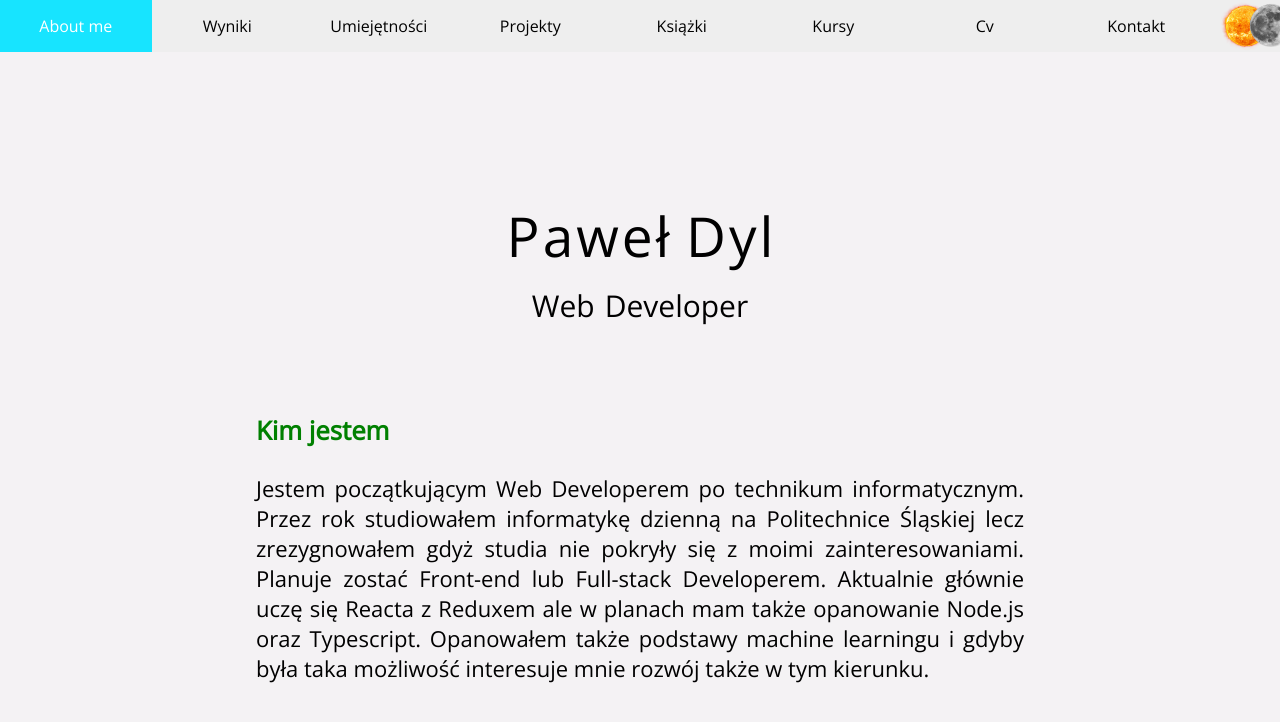
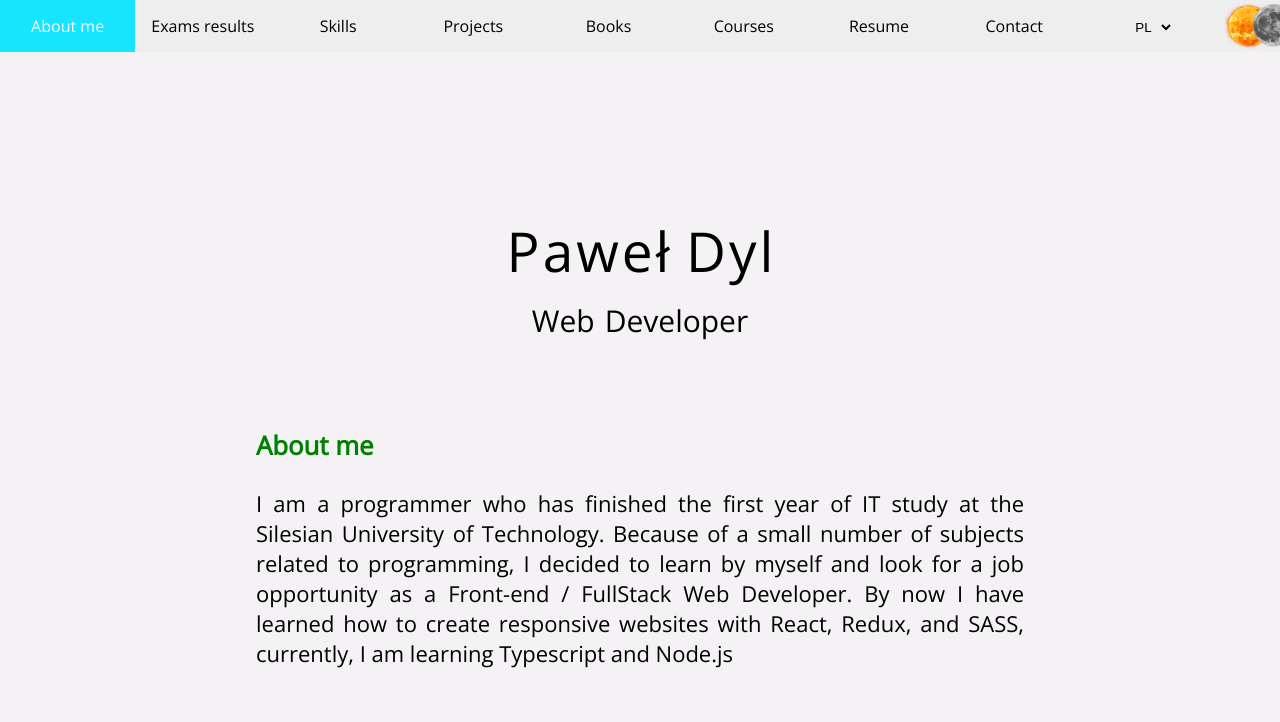
Before and after one commit to paweldyl/Portfolio, a React (Create React App) app: page / in a window 1280 px wide. Shown: the top 722 px of the page. Built offline with nearby package versions, Linux system fonts and the light colour scheme.

Commit message:
adding lang to projects

```diff
--- a/src/Redux.js
+++ b/src/Redux.js
@@ -4,6 +4,7 @@ const initialState = {
 	loading: true,
 	loading_time: 1500,
 	dark_theme: false,
+	language: "en",
 	dictionary: {
 		pl: {
 			about_me: "O mnie",
@@ -11,10 +12,12 @@ const initialState = {
 			skills: "Umiejętności",
 			projects: "Projekty",
 			books: "Ksiązki",
+			courses: "Kursy",
 			resume: "Cv",
 			contact: "Kontakt",
 			about_me: "Kim jestem",
-			about_me_text: "Jestem początkującym Web Developerem po technikum informatycznym. Przez rok studiowałem informatykę dzienną na Politechnice Śląskiej lecz zrezygnowałem gdyż studia nie pokryły się z moimi zainteresowaniami. Planuje zostać Front-end lub Full-stack Developerem. Aktualnie głównie uczę się Reacta z Reduxem ale w planach mam także opanowanie Node.js oraz Typescript. Opanowałem także podstawy machine learningu i gdyby była taka możliwość interesuje mnie rozwój także w tym kierunku.",
+			about_me_text: "Jestem programistą po technikum informatycznym. Ukończyłem pierwszy rok informatyki dziennej na Politechnice Śląskiej lecz z powodu małej ilości przedmiotów związanych z programowaniem postanowiłem uczyć się na własną rękę i znaleźć prace. Moim celem jest zostanie Full-Stack Developerem. Potrafię tworzyć responsywne aplikacje internetowe. Głównie używam Reacta z Reduxem ale uczę się też Typescriptu oraz Node.js. Jestem otwarty na oferty pracy oraz stażu.",
+			exams: "Wyniki egzaminów",
 			math: "Matematyka podstawowa",
 			extended_math: "Matematyka rozszerzona",
 			english: "Angielski",
@@ -26,12 +29,12 @@ const initialState = {
 			e13_practic: "E13 Praktyka",
 			e14_theory: "E14 teoria",
 			e14_practic: "E14 Praktyka",
-			clean_code: "Czysty kod",
-			clean_code_description: "książka pokazuje czym powinien charakteryzować się czysty kod i jak go pisać.",
-			software_craftsman: "software Craftsman",
-			software_craftsman_description: "Książka ta proponuje czysto rzemieślnicze podejście do pracy programisty. Idea ta, znana jako software craftsmanship, zakłada kompletną zmianę sposobu myślenia o programowaniu. Priorytetami stają się tu profesjonalizm, techniczna perfekcja i zadowolenie klienta, a osiąga się to, stosując pewne praktyki programistyczne, które zaczerpnięto m.in. z metodyk programowania ekstremalnego, zwinnego i odchudzonego.",
-			responsive_web_design_description: "Responsive Web Design",
-			responsive_web_design_description: "Książka uczy jak tworzyć responsywne strony internetowe dostosowane do każdych urządzeń."
+			readed_books: "Przeczytane ksiązki",
+			ml_stanford: "Kurs tłumaczy Machine Learning od podstaw stawiając duży nacisk na wyjaśnienie jak ML naprawdę działa. Poruszane są tam takie tematy jak Linear Regression, Logistic Regression, Neural Network, Unsupervised Learning i wiele innych zaawansowanych tematów związanych z Machine Learningiem.",
+			cs_harvard: "Kurs jest wprowadzeniem do programowania. Głównym językiem używanym w kursie jest język c ale pojawia się tam także chociażby Python a wraz z nim Flask.",
+			rc_ziroll: "Kurs wprowadzający do Reacta, przedstawia takie zagadnienia jak props,states, renderowanie warunkowe, kontrolowane inputy, przechwytywanie danych z API i wiele innych.",
+			rc_smilga: "Kurs Reacta przedstawiający nowoczesne zagadnienia aktualnie używane w projektach takie jak Hooks, Context API, React Router, Custom Hooks itd.",
+			redux_mosh: "Kurs przedstawiający podstawowe zagadnienia związane z Reduxem."
 		},
 		en: {
 			about_me: "About me",
@@ -39,10 +42,12 @@ const initialState = {
 			skills: "Skills",
 			projects: "Projects",
 			books: "Books",
+			courses: "Courses",
 			resume: "Resume",
 			contact: "Contact",
 			about_me: "About me",
-			about_me_text: "I am a Web Developer after an IT technical college. For a year I studied computer science at the Silesian University of Technology,  then quit because it did not coincide with my interests. I plan to become a Front-end or Full-stack Developer. Currently, I am mainly learning React with Redux, but I also plan to master Node.js and Typescript. I also mastered the basics of machine learning and if there was such a possibility, I am interested in developing also in this direction.",
+			about_me_text: "I am a programmer who has finished the first year of IT study at the Silesian University of Technology. Because of a small number of subjects related to programming, I decided to learn by myself and look for a job opportunity as a Front-end / FullStack Web Developer. By now I have learned how to create responsive websites with React, Redux, and SASS, currently, I am learning Typescript and Node.js",
+			exams: "Exams results",
 			math: "Math",
 			extended_math: "Extended math",
 			english: "English",
@@ -54,12 +59,12 @@ const initialState = {
 			e13_practic: "E13 Practice",
 			e14_theory: "E14 Theory",
 			e14_practic: "E14 Practice",
-			clean_code: "Clean code",
-			clean_code_description: "Clean code is about what is and how to write clean code.",
-			software_craftsman: "software Craftsman",
-			software_craftsman_description: "Książka ta proponuje czysto rzemieślnicze podejście do pracy programisty. Idea ta, znana jako software craftsmanship, zakłada kompletną zmianę sposobu myślenia o programowaniu. Priorytetami stają się tu profesjonalizm, techniczna perfekcja i zadowolenie klienta, a osiąga się to, stosując pewne praktyki programistyczne, które zaczerpnięto m.in. z metodyk programowania ekstremalnego, zwinnego i odchudzonego.",
-			responsive_web_design_description: "Responsive Web Design",
-			responsive_web_design_description: "Książka uczy jak tworzyć responsywne strony internetowe dostosowane do każdych urządzeń."
+			readed_books: "Readed books",
+			ml_stanford: "The course explains Machine Learning from scratch with a strong emphasis on explaining how ML really works. Topics such as Linear Regression, Logistic Regression, Neural Network, Unsupervised Learning and many other advanced Machine Learning topics are covered there.",
+			cs_harvard: "The course is an introduction to programming. The main language used in the course is c, but there is also for example Python and Flask with it.",
+			rc_ziroll: "The introductory course on React. It covers topics such as props, states, conditional rendering, controlled inputs, API data capture and many more.",
+			rc_smilga: "React course presenting modern topics currently used in projects such as Hooks, Context API, React Router, Custom Hooks etc.",
+			redux_mosh: "The course presents the basic issues related to Redux."
 		}
 	}
 }
@@ -82,15 +87,25 @@ function reducer(state, { type, payload }) {
 				...state,
 				dark_theme: !state.dark_theme
 			}
+		case 'SET_LANGUAGE':
+			return {
+				...state,
+				language: payload
+			}
 		default:
 			return state;
 	}
 }
-export const toggleLoading = (set_to) => ({
+export const toggleLoading = set_to => ({
 	type: 'TOGGLE_LOADING',
 	payload: set_to
 })
-export const toggleTheme = (set_to) => ({
+export const toggleTheme = set_to => ({
 	type: 'TOGGLE_THEME',
 	payload: set_to
 })
+
+export const setLanguage = set_to => ({
+	type: 'SET_LANGUAGE',
+	payload: set_to
+})
--- a/src/components/AboutMe.js
+++ b/src/components/AboutMe.js
@@ -3,6 +3,9 @@ import { useSelector } from "react-redux";
 
 const AboutMe = () => {
 	const loading_time = useSelector(state => state.loading_time);
+	const language = useSelector(state => state.language);
+	const dictionary = useSelector(state => state.dictionary);
+
 	useEffect(() => {
 		const letters = document.querySelectorAll(".name div");
 		const web_dev = document.querySelectorAll(".title div");
@@ -21,6 +24,7 @@ const AboutMe = () => {
 			document.querySelector(".side-nav").classList.add("show");
 		}, loading_time + 900 + 150 * letters.length);
 	}, [loading_time]);
+
 	return (
 		<section id="about-me">
 			<div className="name">
@@ -38,8 +42,8 @@ const AboutMe = () => {
 				<div className="dev">Developer</div>
 			</div>
 			<section className='text'>
-				<h3 className="section-name">Kim jestem</h3>
-				Jestem początkującym Web Developerem po technikum informatycznym. Przez rok studiowałem informatykę dzienną na Politechnice Śląskiej lecz zrezygnowałem gdyż studia nie pokryły się z moimi zainteresowaniami. Planuje zostać Front-end lub Full-stack Developerem. Aktualnie głównie uczę się Reacta z Reduxem ale w planach mam także opanowanie Node.js oraz Typescript. Opanowałem także podstawy machine learningu i gdyby była taka możliwość interesuje mnie rozwój także w tym kierunku.
+				<h3 className="section-name">{dictionary[language]["about_me"]}</h3>
+				{dictionary[language]["about_me_text"]}
 			</section>
 		</section>
 	)
--- a/src/components/Achivements.js
+++ b/src/components/Achivements.js
@@ -1,22 +1,25 @@
 import React from "react";
 import ProgressBar from "./ProgressBar";
+import { useSelector } from "react-redux";
 
 const Achievements = () => {
+	const language = useSelector(state => state.language);
+	const dictionary = useSelector(state => state.dictionary);
 	return (
 		<section id="achievements">
-			<h3 className="section-name" data-aos="fade-up">wyniki egzaminów:</h3>
+			<h3 className="section-name" data-aos="fade-up">{dictionary[language]["exams_results"]}</h3>
 			<div className="container">
-				<ProgressBar how_much="100" exam="Matematyka podstawowa" />
-				<ProgressBar how_much="60" exam="Matematyka rozszerzona" />
-				<ProgressBar how_much="88" exam="Angielski podstawowy" />
-				<ProgressBar how_much="90" exam="Angielski rozszerzony" />
-				<ProgressBar how_much="97" exam="Angielski ustny" />
-				<ProgressBar how_much="70" exam="E12 teoria" />
-				<ProgressBar how_much="78" exam="E12 praktyka" />
-				<ProgressBar how_much="78" exam="E13 teoria" />
-				<ProgressBar how_much="92" exam="E13 praktyka" />
-				<ProgressBar how_much="73" exam="E14 teoria" />
-				<ProgressBar how_much="97" exam="E14 praktyka" />
+				<ProgressBar how_much="100" exam={dictionary[language]["math"]} />
+				<ProgressBar how_much="60" exam={dictionary[language]["extended_math"]} />
+				<ProgressBar how_much="88" exam={dictionary[language]["english"]} />
+				<ProgressBar how_much="90" exam={dictionary[language]["extended_english"]} />
+				<ProgressBar how_much="97" exam={dictionary[language]["spoken_english"]} />
+				<ProgressBar how_much="70" exam={dictionary[language]["e12_theory"]} />
+				<ProgressBar how_much="78" exam={dictionary[language]["e12_practic"]} />
+				<ProgressBar how_much="78" exam={dictionary[language]["e13_theory"]} />
+				<ProgressBar how_much="92" exam={dictionary[language]["e13_practic"]} />
+				<ProgressBar how_much="73" exam={dictionary[language]["e14_theory"]} />
+				<ProgressBar how_much="97" exam={dictionary[language]["e14_practic"]} />
 			</div>
 		</section>
 	)
--- a/src/components/Books.js
+++ b/src/components/Books.js
@@ -1,9 +1,11 @@
 import React, { useState } from "react";
-import Book from "./Book";
 import BooksData from "./BooksData";
+import { useSelector } from "react-redux";
 
 const Books = () => {
 
+    const language = useSelector(state => state.language);
+    const dictionary = useSelector(state => state.dictionary);
     const [currBook, setCurrBook] = useState(0);
 
     const nextSlide = () => {
@@ -15,7 +17,7 @@ const Books = () => {
 
     return (
         <section id="books" data-aos="fade-up">
-            <h3 className="section-name" data-aos="fade-up">Przeczytane książki</h3>
+            <h3 className="section-name" data-aos="fade-up">{dictionary[language]["readed_books"]}</h3>
             <div className="slider">
                 <a href={BooksData[currBook].link} target="blank">
                     <img src={BooksData[currBook].src} />
@@ -24,8 +26,8 @@ const Books = () => {
                 <img src="arrow-right.png" className="arrow left" onClick={prevSlide} />
             </div>
             <div className="text">
-                <h3>{BooksData[currBook].name}</h3>
-                <p>{BooksData[currBook].description}</p>
+                <h3>{language === "pl" ? BooksData[currBook].name : BooksData[currBook].en_name}</h3>
+                <p>{language === "pl" ? BooksData[currBook].description : BooksData[currBook].en_description}</p>
             </div>
         </section>
     )
--- a/src/components/BooksData.js
+++ b/src/components/BooksData.js
@@ -2,22 +2,28 @@ const BooksData = [
     {
         id: 0,
         name: "Czysty kod",
+        en_name: "Clean code",
         description: "książka pokazuje czym powinien charakteryzować się czysty kod i jak go pisać.  ",
+        en_description: "Clean code is about what is and how to write clean code.",
         src: "czysty-kod.jpg",
         link: "https://helion.pl/ksiazki/czysty-kod-podrecznik-dobrego-programisty-robert-c-martin,czykov.htm"
     },
     {
         id: 1,
         name: "Software Craftsman",
+        en_name: "Software Craftsman",
         description: "Książka ta proponuje czysto rzemieślnicze podejście do pracy programisty. Idea ta, znana jako software craftsmanship, zakłada kompletną zmianę sposobu myślenia o programowaniu. Priorytetami stają się tu profesjonalizm, techniczna perfekcja i zadowolenie klienta, a osiąga się to, stosując pewne praktyki programistyczne, które zaczerpnięto m.in. z metodyk programowania ekstremalnego, zwinnego i odchudzonego.",
+        en_description: "This book is a purely artisanal approach to the programmer's job. This idea, also known as a software craftmanship, embarking on a complete change in the way you think about programming. The priorities here are professionalism, technical perfection and customer satisfaction.",
         src: "Software-Craftsman.jpg",
         link: "https://helion.pl/ksiazki/software-craftsman-profesjonalizm-czysty-kod-i-techniczna-perfekcja-sandro-mancuso,prorze.htm"
     },
     {
         id: 2,
         name: "Responsive Web Design",
+        en_name: "Responsive Web Design",
         description: "książka uczy jak tworzyć responsywne strony internetowe dostosowane do każdych urządzeń.",
         src: "rwd-book.jpg",
+        en_description: "It teaches how to creat responsive websites suitable for all devices.",
         link: "https://helion.pl/ksiazki/responsive-web-design-projektowanie-elastycznych-witryn-w-html5-i-css3-ben-frain,resweb.htm#format/e"
     }
 ];
--- a/src/components/Courses.js
+++ b/src/components/Courses.js
@@ -1,7 +1,10 @@
 import React from "react";
 import Course from "./Course";
+import { useSelector } from "react-redux";
 
 const Courses = () => {
+	const language = useSelector(state => state.language);
+	const dictionary = useSelector(state => state.dictionary);
 	return (
 		<section id="courses">
 			<h3 className="section-name" data-aos="fade-up">Kursy</h3>
@@ -11,35 +14,35 @@ const Courses = () => {
 					title="Machine learning"
 					by="Stanford"
 					src="https://www.coursera.org/learn/machine-learning"
-					description="Kurs tłumaczy Machine Learning od podstaw stawiając duży nacisk na wyjaśnienie jak ML naprawdę działa. Poruszane są tam takie tematy jak Linear Regression, Logistic Regression, Neural Network, Unsupervised Learning i wiele innych zaawansowanych tematów związanych z Machine Learningiem."
+					description={dictionary[language]["ml_stanford"]}
 				/>
 				<Course
 					img="cs50.jpg"
 					title="CS50: Introduction to Computer Science"
 					by="Harvard"
 					src="https://www.edx.org/course/cs50s-introduction-to-computer-science"
-					description="Kurs jest wprowadzeniem do programowania. Głównym językiem używanym w kursie jest język c ale pojawia się tam także chociażby Python a wraz z nim Flask."
+					description={dictionary[language]["cs_harvard"]}
 				/>
 				<Course
 					img="react1.jpg"
 					title="React Course"
 					by="Bob Ziroll"
 					src="https://youtu.be/DLX62G4lc44"
-					description="Kurs wprowadzający do Reacta, przedstawia takie zagadnienia jak props,states, renderowanie warunkowe, kontrolowane inputy, przechwytywanie danych z API i wiele innych."
+					description={dictionary[language]["rc_ziroll"]}
 				/>
 				<Course
 					img="react2.png"
 					title="Full React Course 2020"
 					by="John Smilga"
 					src="https://youtu.be/4UZrsTqkcW4"
-					description="Kurs Reacta przedstawiający nowoczesne zagadnienia aktualnie używane w projektach takie jak Hooks, Context API, React Router, Custom Hooks itd."
+					description={dictionary[language]["rc_smilga"]}
 				/>
 				<Course
 					img="redux.webp"
 					title="Redux"
 					by="Mosh Hamedani"
 					src="https://youtu.be/poQXNp9ItL4"
-					description="Kurs przedstawiający podstawowe zagadnienia związane z Reduxem"
+					description={dictionary[language]["redux_mosh"]}
 				/>
 			</div>
 		</section>
--- a/src/components/Menu.js
+++ b/src/components/Menu.js
@@ -5,6 +5,8 @@ import { useDispatch, useSelector } from "react-redux";
 const Menu = () => {
 
 	const dark_theme = useSelector(state => state.dark_theme);
+	const language = useSelector(state => state.language);
+	const dictionary = useSelector(state => state.dictionary);
 	const [sideMenu, setSideMenu] = useState(window.innerWidth < 900);
 	const dispatch = useDispatch();
 
@@ -48,14 +50,20 @@ const Menu = () => {
 
 			</nav>
 			<nav className="side-nav">
-				<a href="#about-me" onClick={sideMenu ? show_menu : null}>About me</a>
-				<a href="#achievements" onClick={sideMenu ? show_menu : null}>Wyniki</a>
-				<a href="#skills" onClick={sideMenu ? show_menu : null}>Umiejętności</a>
-				<a href="#projects" onClick={sideMenu ? show_menu : null}>Projekty</a>
-				<a href="#books" onClick={sideMenu ? show_menu : null}>Książki</a>
-				<a href="#courses" onClick={sideMenu ? show_menu : null}>Kursy</a>
-				<a href="#cv" onClick={sideMenu ? show_menu : null}>Cv</a>
-				<a href="#contact" onClick={sideMenu ? show_menu : null}>Kontakt</a>
+				<a href="#about-me" onClick={sideMenu ? show_menu : null}>{dictionary[language]["about_me"]}</a>
+				<a href="#achievements" onClick={sideMenu ? show_menu : null}>{dictionary[language]["exams"]}</a>
+				<a href="#skills" onClick={sideMenu ? show_menu : null}>{dictionary[language]["skills"]}</a>
+				<a href="#projects" onClick={sideMenu ? show_menu : null}>{dictionary[language]["projects"]}</a>
+				<a href="#books" onClick={sideMenu ? show_menu : null}>{dictionary[language]["books"]}</a>
+				<a href="#courses" onClick={sideMenu ? show_menu : null}>{dictionary[language]["courses"]}</a>
+				<a href="#cv" onClick={sideMenu ? show_menu : null}>{dictionary[language]["resume"]}</a>
+				<a href="#contact" onClick={sideMenu ? show_menu : null}>{dictionary[language]["contact"]}</a>
+				<a className="menu-select">
+					<select name="lang" onChange={sideMenu ? show_menu : null}>
+						<option value="pl">PL</option>
+						<option value="en">ENG</option>
+					</select>
+				</a>
 				<a className="theme-switch" onClick={() => change_theme()}>
 					<img alt="dark theme" id="sun" src="sun.png" />
 					<img alt="dark theme" id="moon" src="moon.png" />
--- a/src/components/Projects.js
+++ b/src/components/Projects.js
@@ -2,8 +2,11 @@ import React, { useState } from "react";
 import { v4 as uuidv4 } from 'uuid';
 import Project from "./Project";
 import projects_data from "../projects_data";
+import { useSelector } from "react-redux";
 
 const Projects = () => {
+	const language = useSelector(state => state.language);
+	const dictionary = useSelector(state => state.dictionary);
 	return (
 		<section id="projects">
 			{
@@ -13,8 +16,8 @@ const Projects = () => {
 							key={uuidv4()}
 							src={project.src}
 							link={project.link}
-							title={project.title}
-							text={project.text}
+							title={language === "pl" ? project.title : project.en_title}
+							text={language === "pl" ? project.text : project.en_text}
 							technologies={project.technologies}
 							which_aos={(index % 2 === 0) ? "slide-right" : "slide-left"}
 						/>
--- a/src/components/Skills.js
+++ b/src/components/Skills.js
@@ -1,9 +1,14 @@
 import React from "react";
 import Skill from "./Skill";
+import { useSelector } from "react-redux";
+
 const Skills = () => {
+	const language = useSelector(state => state.language);
+	const dictionary = useSelector(state => state.dictionary);
+
 	return (
 		<section id="skills">
-			<h3 className="section-name" data-aos="fade-up">Umiejętności</h3>
+			<h3 className="section-name" data-aos="fade-up">{dictionary[language]["skills"]}</h3>
 			<div className="container">
 				<Skill src="html.png" name="HTML" />
 				<Skill src="css.png" name="CSS" />
--- a/src/index.css
+++ b/src/index.css
@@ -320,6 +320,24 @@ body {
   text-align: center;
   padding: 10px;
   border-bottom: 1px solid black;
+}
+
+.menu .side-nav a.menu-select {
+  max-width: 100%;
+}
+
+.menu .side-nav a.menu-select:hover {
+  background-color: transparent;
+}
+
+.menu .side-nav a select {
+  text-align: center;
+  background-color: transparent;
+  border: none;
+}
+
+.menu .side-nav a select:focus {
+  border-radius: 0;
 }
 
 .menu .side-nav a:last-child {
--- a/src/index.scss
+++ b/src/index.scss
@@ -211,6 +211,20 @@ body{
 			text-align: center;
 			padding:10px;
 			border-bottom: 1px solid black;
+			&.menu-select{
+				max-width: 100%;
+				&:hover{
+					background-color: transparent;
+				}
+			}
+			select{
+				text-align: center;
+				background-color: transparent;
+				border:none;
+				&:focus{
+					border-radius: 0;
+				}
+			}
 		}
 		a:last-child{
 			border-bottom: none;
```
Also changed, not shown: src/projects_data.js (+16 -2 lines), 1 other file (tests, documents, lock files or other folders).
